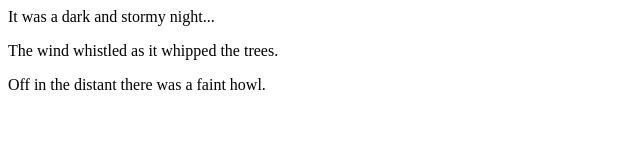
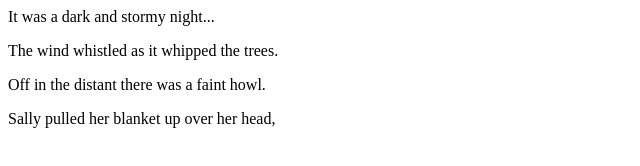
Before and after one commit to antwon97/fireside-story, a plain HTML site: page index.html in a window 1280 px wide. Shown: the whole page, without its empty margins (0-640 px from the left). Drawn offline with Linux system fonts and the light colour scheme.

Commit message:
Add fourth line

```diff
--- a/index.html
+++ b/index.html
@@ -3,5 +3,6 @@
     <p>It was a dark and stormy night...</p>
     <p>The wind whistled as it whipped the trees.</p>
     <p>Off in the distant there was a faint howl.</p>
+    <p>Sally pulled her blanket up over her head,</p>
   </body>
 </html>
```
